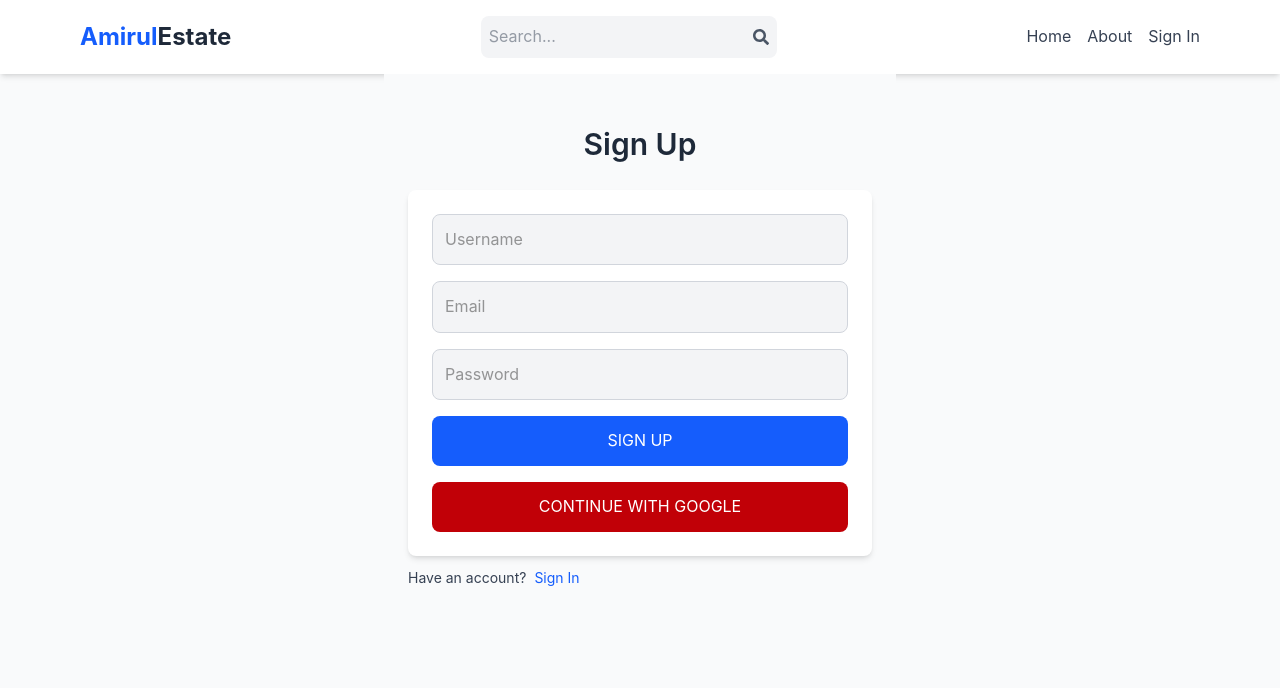
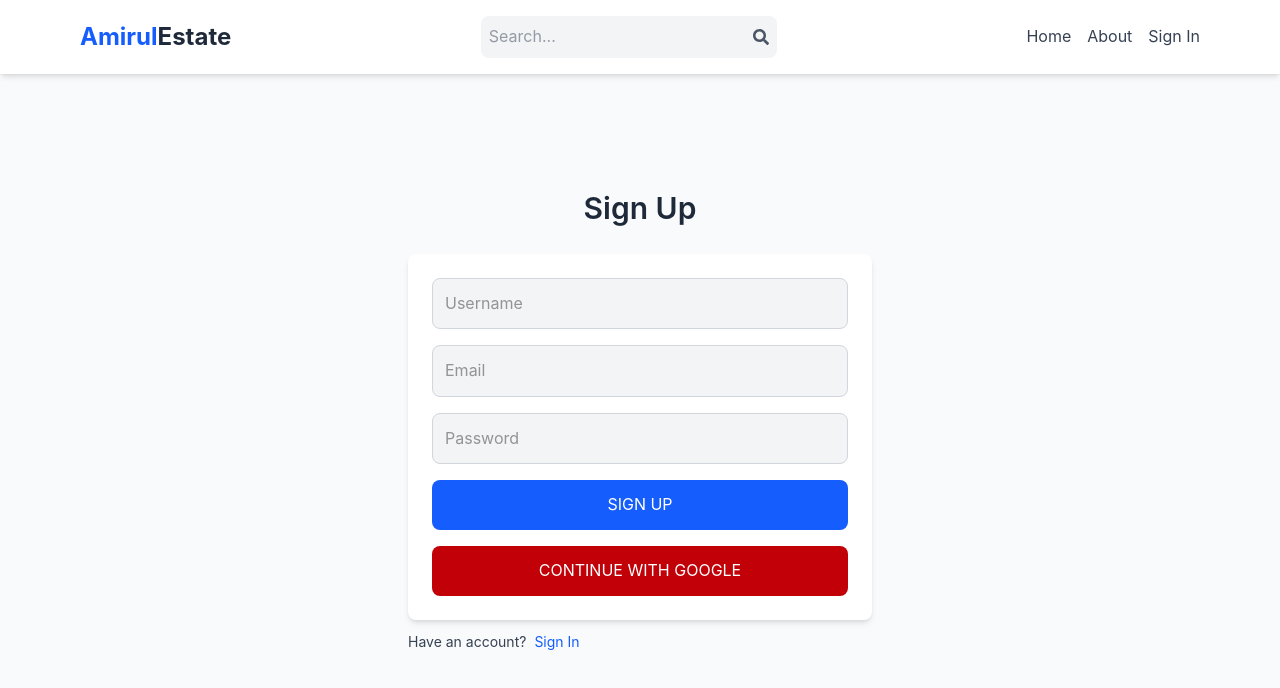
Before and after one commit to nickamirul/MERN-AUTH, a React (Vite) app in the folder client/: page /sign-up in a window 1280 px wide. Shown: the top 688 px of the page. Built offline with nearby package versions, Linux system fonts and the light colour scheme; no server answers.

Commit message:
Adjust signin signup form position

```diff
--- a/client/src/pages/SignIn.jsx
+++ b/client/src/pages/SignIn.jsx
@@ -43,7 +43,7 @@ const SignIn = () => {
   // console.log(formData);
 
   return (
-    <div className="p-6 max-w-lg mx-auto bg-gray-50 min-h-screen">
+    <div className="p-6 max-w-lg mx-auto bg-gray-50 min-h-screen mt-16">
       <h1 className="text-3xl text-center font-semibold my-7 text-gray-800">Sign In</h1>
       <form onSubmit={handleSubmit} className="flex flex-col gap-4 bg-white p-6 rounded-lg shadow-md">
         <input
--- a/client/src/pages/SignUp.jsx
+++ b/client/src/pages/SignUp.jsx
@@ -44,7 +44,7 @@ const SignUp = () => {
   // console.log(formData);
 
   return (
-    <div className="p-6 max-w-lg mx-auto bg-gray-50 min-h-screen">
+    <div className="p-6 max-w-lg mx-auto bg-gray-50 min-h-screen mt-16">
       <h1 className="text-3xl text-center font-semibold my-7 text-gray-800">Sign Up</h1>
       <form onSubmit={handleSubmit} className="flex flex-col gap-4 bg-white p-6 rounded-lg shadow-md">
         <input
```
